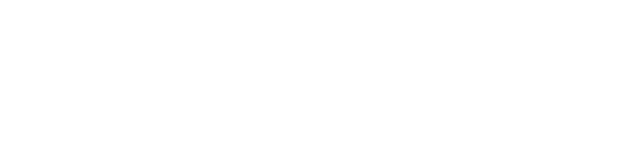
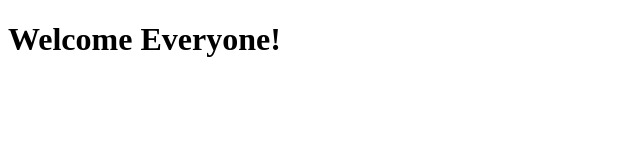
Before and after one commit to Ryu4fly/terminal_101, a plain HTML site: page index.html in a window 1280 px wide. Shown: the whole page, without its empty margins (0-640 px from the left). Drawn offline with Linux system fonts and the light colour scheme.

Commit message:
HTML greeting added

```diff
--- a/index.html
+++ b/index.html
@@ -4,6 +4,6 @@
   <title></title>
 </head>
 <body>
-
+<h1>Welcome Everyone!</h1>
 </body>
 </html>
```
